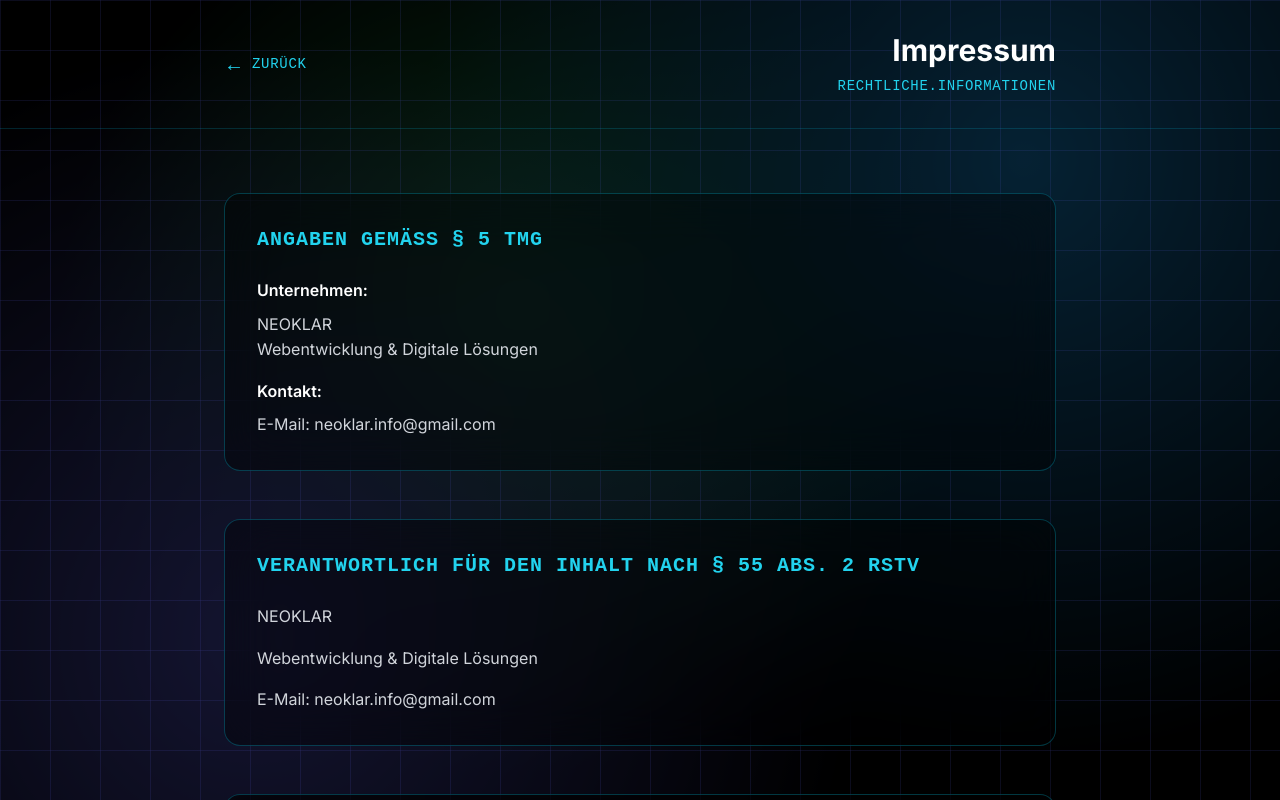
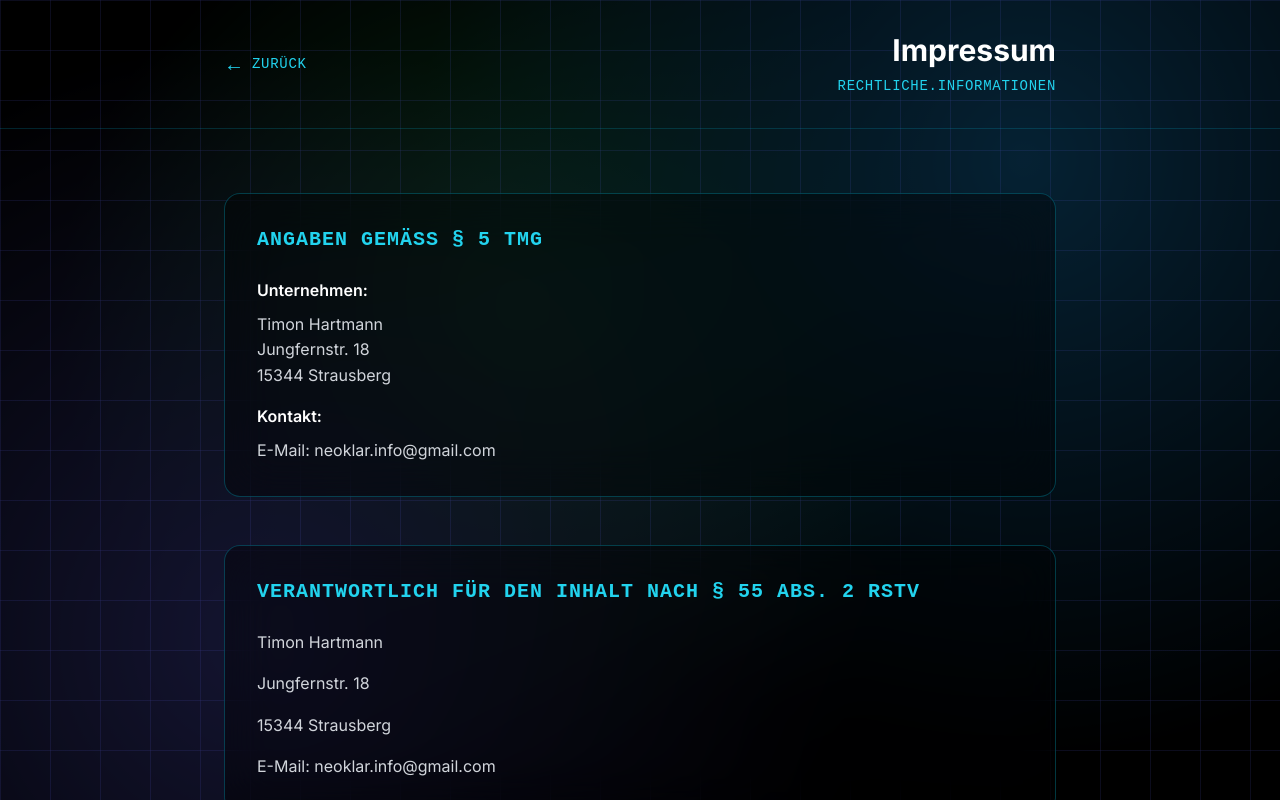
Before and after one commit to Hartoooooo/Neoklar, a Next.js app: page /impressum in a window 1280 px wide. Shown: the top 800 px of the page. Built offline with nearby package versions, Linux system fonts and the light colour scheme; no server answers.

Commit message:
Adressen aktualisiert und SEO-Erfolg bei Schärfservice hinzugefügt

```diff
--- a/app/datenschutz/page.tsx
+++ b/app/datenschutz/page.tsx
@@ -64,13 +64,12 @@ const DatenschutzPage = () => {
                   Die verantwortliche Stelle für die Datenverarbeitung auf dieser Website ist:
                 </p>
                 <div className="bg-black/40 border border-purple-400/30 rounded-xl p-4">
-                  <div>NEOKLAR</div>
-                  <div>[Ihre Straße und Hausnummer]</div>
-                  <div>[Ihre PLZ und Stadt]</div>
+                  <div>Timon Hartmann</div>
+                  <div>Jungfernstr. 18</div>
+                  <div>15344 Strausberg</div>
                   <div>Deutschland</div>
                   <div className="mt-2">
-                    <div>E-Mail: info@neoklar.de</div>
-                    <div>Telefon: [Ihre Telefonnummer]</div>
+                    <div>E-Mail: neoklar.info@gmail.com</div>
                   </div>
                 </div>
               </div>
@@ -198,8 +197,8 @@ const DatenschutzPage = () => {
               <p>Stand: {new Date().toLocaleDateString('de-DE')}</p>
               <p className="mt-2">
                 Bei Fragen zum Datenschutz wenden Sie sich gerne an:
-                <a href="mailto:info@neoklar.de" className="text-cyan-400 hover:text-cyan-300 ml-1">
-                  info@neoklar.de
+                <a href="mailto:neoklar.info@gmail.com" className="text-cyan-400 hover:text-cyan-300 ml-1">
+                  neoklar.info@gmail.com
                 </a>
               </p>
             </div>
--- a/app/impressum/page.tsx
+++ b/app/impressum/page.tsx
@@ -44,8 +44,9 @@ const ImpressumPage = () => {
               <div className="space-y-4 text-gray-300">
                 <div>
                   <div className="text-white font-semibold mb-2">Unternehmen:</div>
-                  <div>NEOKLAR</div>
-                  <div>Webentwicklung & Digitale Lösungen</div>
+                  <div>Timon Hartmann</div>
+                  <div>Jungfernstr. 18</div>
+                  <div>15344 Strausberg</div>
                 </div>
 
                 <div>
@@ -61,8 +62,9 @@ const ImpressumPage = () => {
                 Verantwortlich für den Inhalt nach § 55 Abs. 2 RStV
               </h2>
               <div className="space-y-4 text-gray-300">
-                <div>NEOKLAR</div>
-                <div>Webentwicklung & Digitale Lösungen</div>
+                <div>Timon Hartmann</div>
+                <div>Jungfernstr. 18</div>
+                <div>15344 Strausberg</div>
                 <div>E-Mail: neoklar.info@gmail.com</div>
               </div>
             </div>
--- a/components/AbstractServices.tsx
+++ b/components/AbstractServices.tsx
@@ -164,6 +164,23 @@ const AbstractServices = () => {
                           </div>
                         </div>
                       )}
+
+                      {/* SEO Success for Schärfservice */}
+                      {service.id === '02' && (
+                        <div className="mt-4">
+                          <div className="flex items-center space-x-3">
+                            <div className="flex items-center space-x-2">
+                              <svg className="w-5 h-5 text-cyan-400" fill="none" stroke="currentColor" viewBox="0 0 24 24">
+                                <path strokeLinecap="round" strokeLinejoin="round" strokeWidth="2" d="M9 12l2 2 4-4m6 2a9 9 0 11-18 0 9 9 0 0118 0z"></path>
+                              </svg>
+                              <span className="text-cyan-400 font-semibold text-sm">SEO-Erfolg:</span>
+                            </div>
+                            <span className="text-white text-sm">
+                              Platz 1 bei "dentalinstrumente schärfen berlin"
+                            </span>
+                          </div>
+                        </div>
+                      )}
                     </div>
 
                     <p className="text-gray-300 text-sm leading-relaxed">
```
